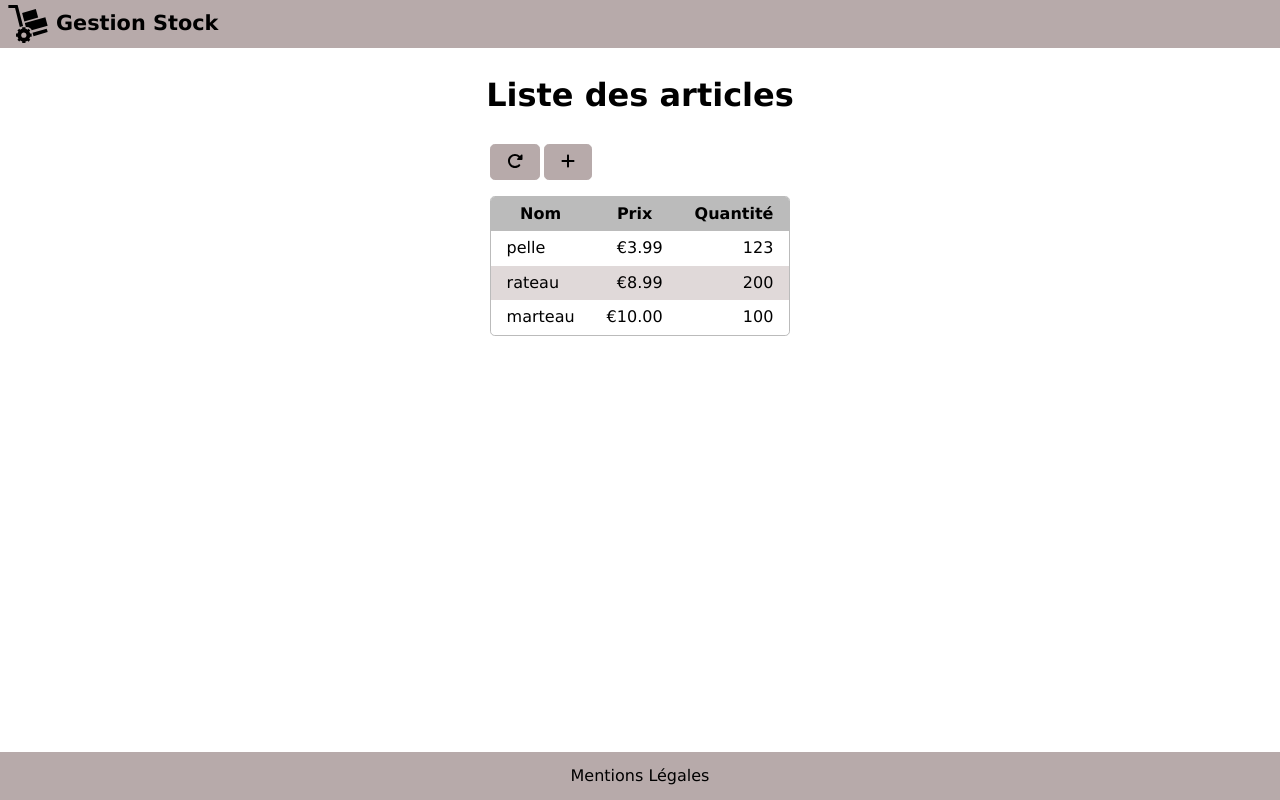
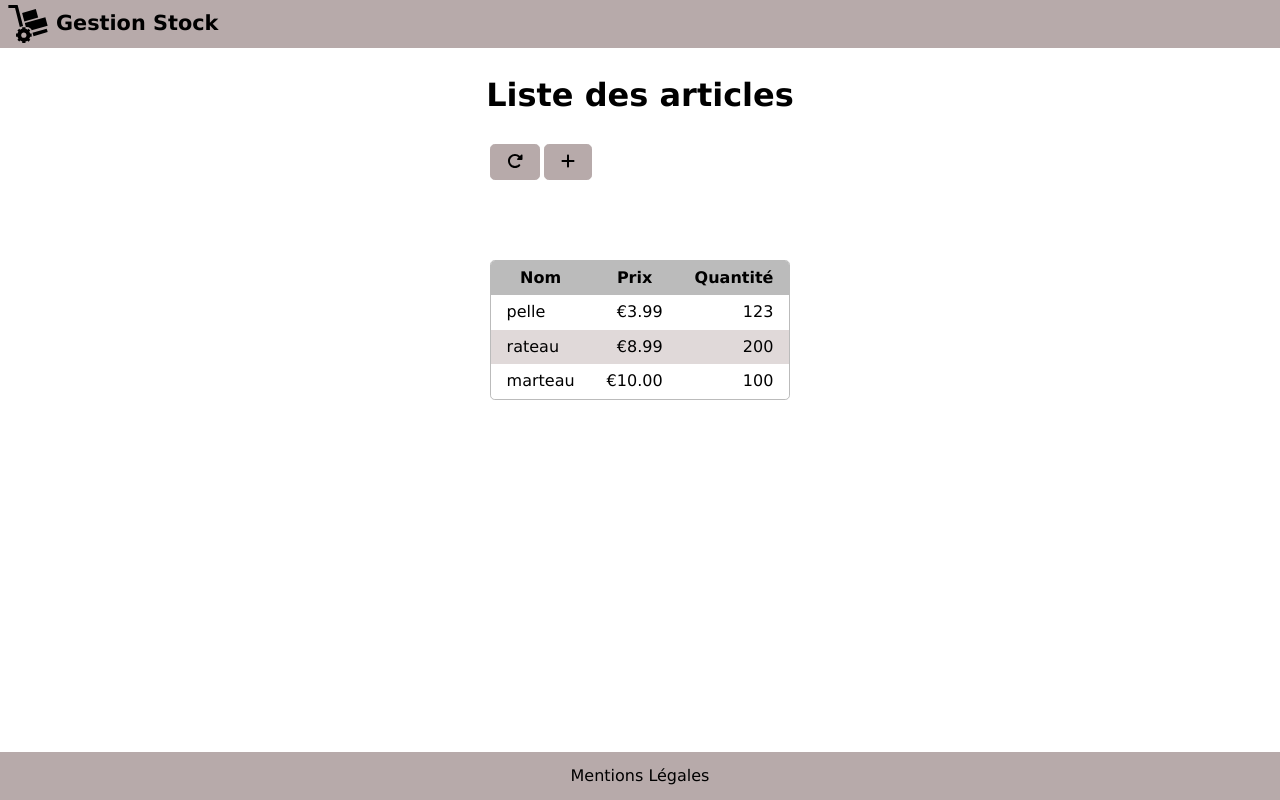
Before and after one commit to leaaubert1497/angular-formation, an Angular app in the folder front/: page /stock in a window 1280 px wide. Built offline with nearby package versions, Linux system fonts and the light colour scheme.

Commit message:
dev: remove with error management

```diff
--- a/front/src/app/services/article.service.ts
+++ b/front/src/app/services/article.service.ts
@@ -56,4 +56,18 @@ export class ArticleService {
   getArticles(): Observable<Article[]> {
     return this.articles$.pipe(distinctUntilChanged());
   }
+
+  remove(ids: string[]): Observable<void> {
+    return of(undefined).pipe(
+      delay(2000),
+      tap(() => {
+        if (ids.length === 2) {
+          throw new Error("Interdit d'enlever 2 items à la fois.");
+        }
+        this.articles$.next(
+          this.articles$.value.filter((a) => !ids.includes(a.id))
+        );
+      })
+    );
+  }
 }
--- a/front/src/app/stock/stock.component.html
+++ b/front/src/app/stock/stock.component.html
@@ -8,10 +8,16 @@
       <a routerLink="add" class="button" title="Ajoutee">
         <fa-icon [icon]="faPlus"></fa-icon>
       </a>
-      <button title="Supprimer" [hidden]="selectedArticles.size === 0">
-        <fa-icon [icon]="faTrashAlt"></fa-icon>
+      <button
+        title="Supprimer"
+        [hidden]="selectedArticles.size === 0"
+        (click)="remove()"
+        [disabled]="isRemoving"
+      >
+        <fa-icon [icon]="isRemoving ? faSpinner : faTrashAlt" [spin]="isRemoving"></fa-icon>
       </button>
     </nav>
+    <div class="error">{{ errorMsg }}</div>
     <table>
       <thead>
         <tr>
--- a/front/src/app/stock/stock.component.scss
+++ b/front/src/app/stock/stock.component.scss
@@ -15,3 +15,12 @@ div.content {
       text-align: right;
     }
   }
+
+  div.error {
+    display: flex;
+    align-items: center;
+    justify-content: center;
+    font-weight: bold;
+    height: 3em;
+    color: #ff0000;
+  }
--- a/front/src/app/stock/stock.component.ts
+++ b/front/src/app/stock/stock.component.ts
@@ -4,8 +4,11 @@ import {
   faRotateRight,
   faPlus,
   faTrashAlt,
+  faSpinner,
 } from '@fortawesome/free-solid-svg-icons';
 import { Article } from '../interfaces/article';
+import { catchError, finalize, switchMap, tap } from 'rxjs/operators';
+import { of } from 'rxjs/internal/observable/of';
 
 @Component({
   selector: 'app-stock',
@@ -16,14 +19,45 @@ export class StockComponent implements OnDestroy {
   faPlus = faPlus;
   faRotateRight = faRotateRight;
   faTrashAlt = faTrashAlt;
+  faSpinner = faSpinner;
   selectedArticles = new Set<Article>();
 
+  isRemoving = false;
+  errorMsg = '';
   constructor(protected readonly articleService: ArticleService) {
     console.log('articleService: ' + articleService);
   }
 
   ngOnDestroy(): void {
     console.log('onDestroy');
+  }
+
+  remove() {
+    console.log('remove');
+    const ids = [...this.selectedArticles].map((a) => a.id);
+    of(undefined)
+      .pipe(
+        tap(() => {
+          this.errorMsg = '';
+          this.isRemoving = true;
+        }),
+        switchMap(() => {
+          return this.articleService.remove(ids);
+        }),
+        tap(() => {
+          this.selectedArticles.clear();
+          this.errorMsg = '';
+        }),
+        finalize(() => {
+          this.isRemoving = false;
+        }),
+        catchError((err) => {
+          console.log('err: ', err);
+          this.errorMsg = err.message;
+          return of(undefined);
+        })
+      )
+      .subscribe();
   }
 
   select(a: Article) {
--- a/front/src/styles.scss
+++ b/front/src/styles.scss
@@ -25,3 +25,12 @@ main {
         max-width: 50em;
     }
 }
+
+div.error {
+    display: flex;
+    align-items: center;
+    justify-content: center;
+    font-weight: bold;
+    height: 3em;
+    color: #ff0000;
+  }
```
